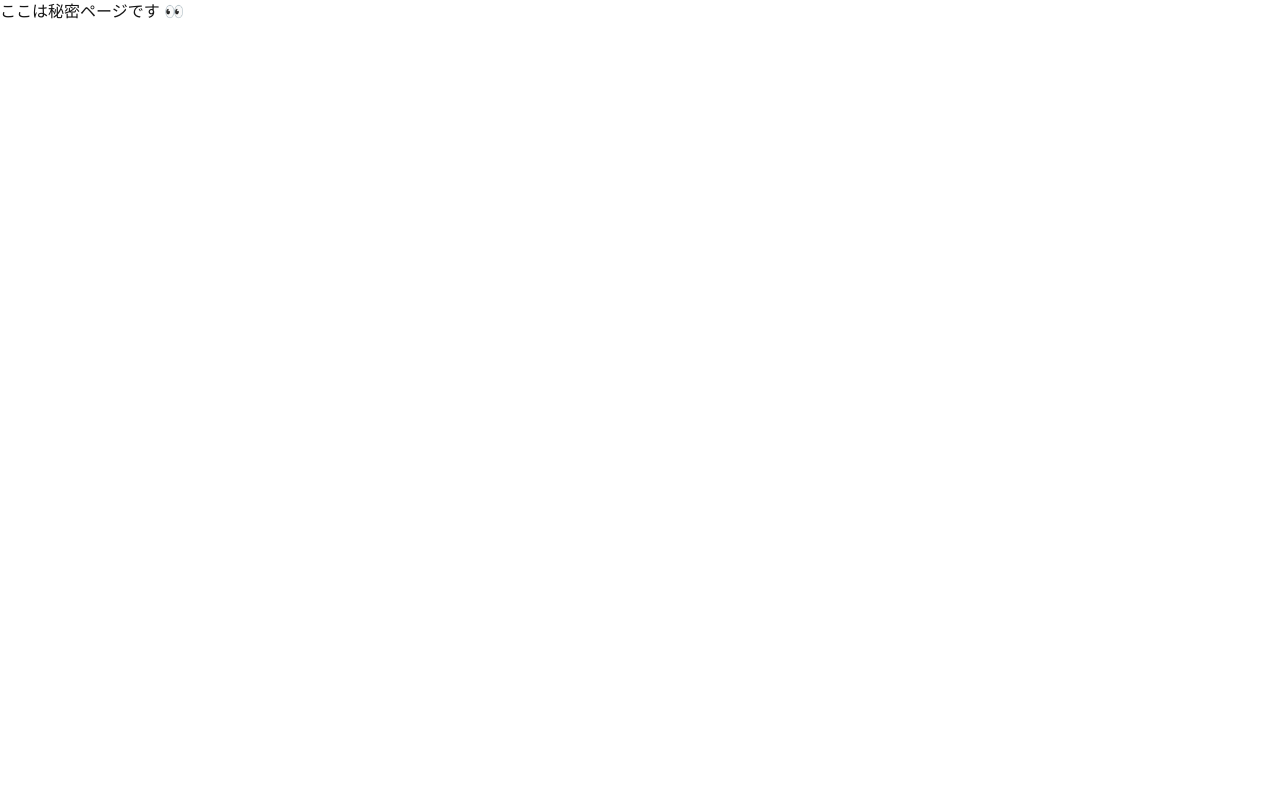
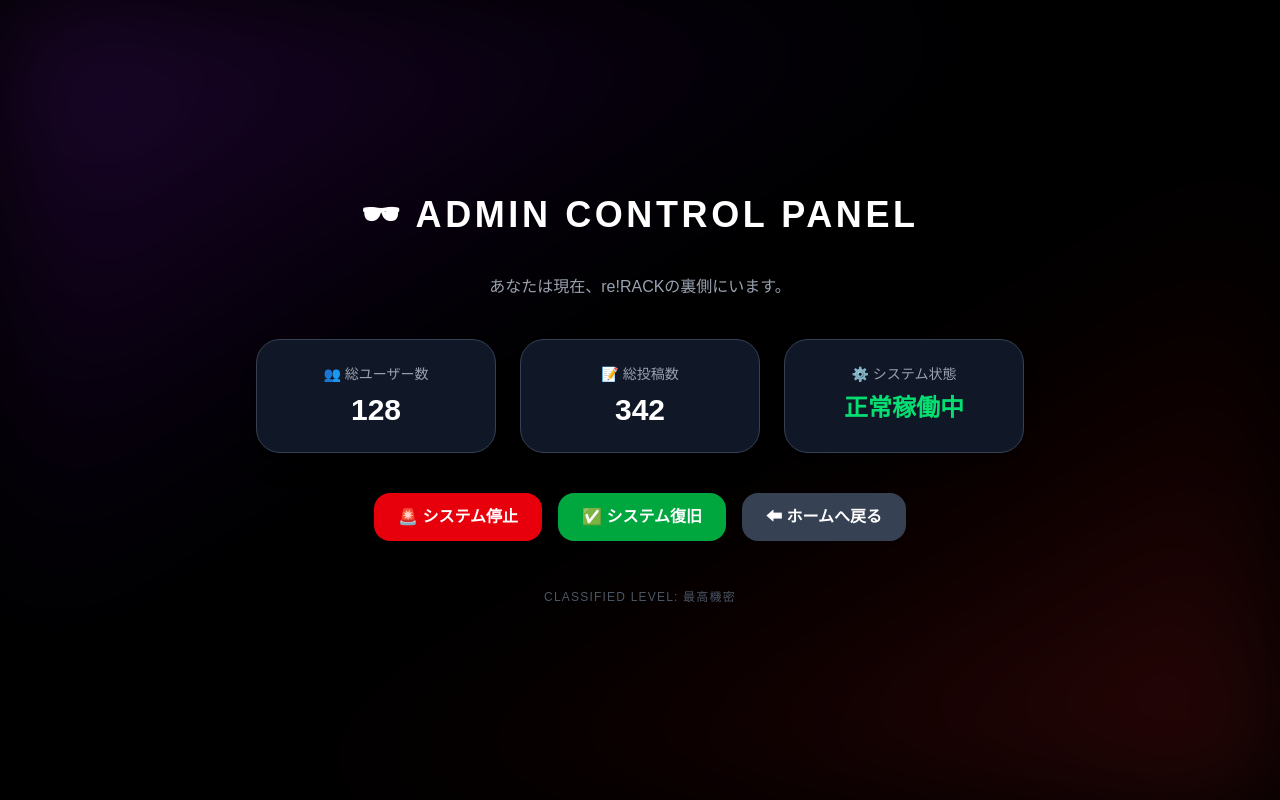
Before and after one commit to nasimanyo/rerack-app, a Next.js app: page /secret in a window 1280 px wide. Built offline with nearby package versions, Linux system fonts and the light colour scheme.

Commit message:
appdate secret page

```diff
--- a/app/secret/page.tsx
+++ b/app/secret/page.tsx
@@ -1,3 +1,82 @@
+"use client";
+
+import { useState } from "react";
+import { useRouter } from "next/navigation";
+
 export default function SecretPage() {
-  return <div>ここは秘密ページです 👀</div>; //a
+  const router = useRouter();
+  const [systemStatus, setSystemStatus] = useState("正常稼働中");
+  const [fakeUsers] = useState(128);
+  const [fakePosts] = useState(342);
+
+  return (
+    <div className="min-h-screen bg-black text-white flex flex-col items-center justify-center px-6 relative overflow-hidden">
+
+      {/* 背景グラデーション演出 */}
+      <div className="absolute inset-0 bg-gradient-to-br from-purple-900 via-black to-red-900 opacity-40 blur-3xl"></div>
+
+      <div className="relative z-10 max-w-3xl w-full text-center space-y-10">
+
+        <h1 className="text-4xl font-black tracking-widest uppercase">
+          🕶 ADMIN CONTROL PANEL
+        </h1>
+
+        <p className="text-gray-400">
+          あなたは現在、re!RACKの裏側にいます。
+        </p>
+
+        {/* ダッシュボード */}
+        <div className="grid md:grid-cols-3 gap-6 mt-10">
+
+          <div className="bg-gray-900 p-6 rounded-3xl border border-gray-700 shadow-xl">
+            <p className="text-sm text-gray-400">👥 総ユーザー数</p>
+            <p className="text-3xl font-black mt-2">{fakeUsers}</p>
+          </div>
+
+          <div className="bg-gray-900 p-6 rounded-3xl border border-gray-700 shadow-xl">
+            <p className="text-sm text-gray-400">📝 総投稿数</p>
+            <p className="text-3xl font-black mt-2">{fakePosts}</p>
+          </div>
+
+          <div className="bg-gray-900 p-6 rounded-3xl border border-gray-700 shadow-xl">
+            <p className="text-sm text-gray-400">⚙️ システム状態</p>
+            <p className="text-2xl font-bold mt-2 text-green-400">
+              {systemStatus}
+            </p>
+          </div>
+
+        </div>
+
+        {/* 管理ボタン */}
+        <div className="flex flex-wrap gap-4 justify-center mt-10">
+
+          <button
+            onClick={() => setSystemStatus("メンテナンス中")}
+            className="px-6 py-3 bg-red-600 rounded-2xl font-bold hover:bg-red-700 transition active:scale-95"
+          >
+            🚨 システム停止
+          </button>
+
+          <button
+            onClick={() => setSystemStatus("正常稼働中")}
+            className="px-6 py-3 bg-green-600 rounded-2xl font-bold hover:bg-green-700 transition active:scale-95"
+          >
+            ✅ システム復旧
+          </button>
+
+          <button
+            onClick={() => router.push("/")}
+            className="px-6 py-3 bg-gray-700 rounded-2xl font-bold hover:bg-gray-600 transition active:scale-95"
+          >
+            ⬅ ホームへ戻る
+          </button>
+
+        </div>
+
+        <div className="mt-12 text-xs text-gray-600 tracking-widest">
+          CLASSIFIED LEVEL: 最高機密
+        </div>
+      </div>
+    </div>
+  );
 }
```
